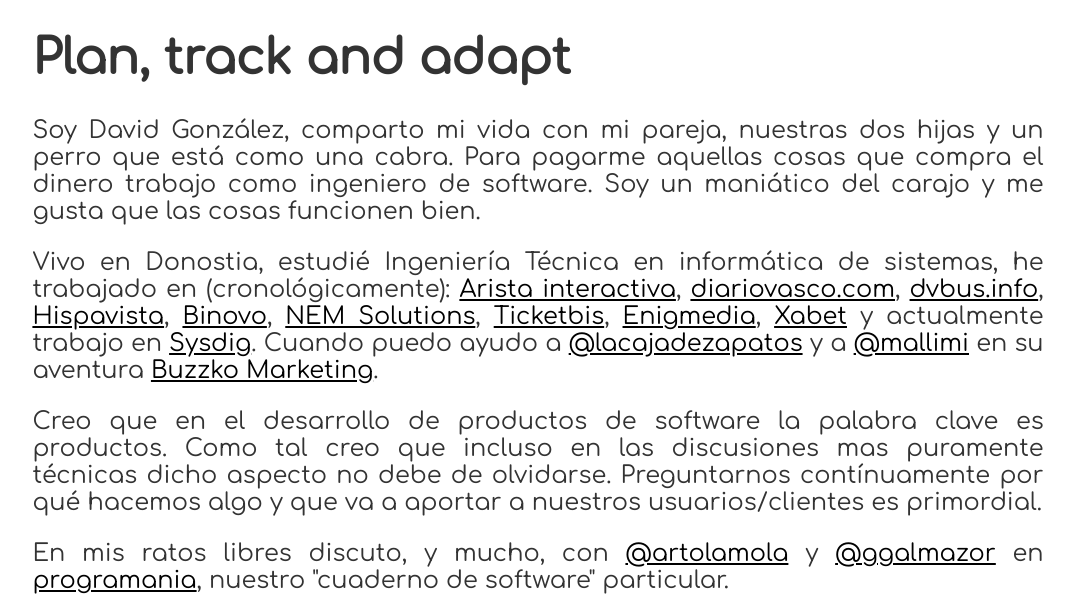
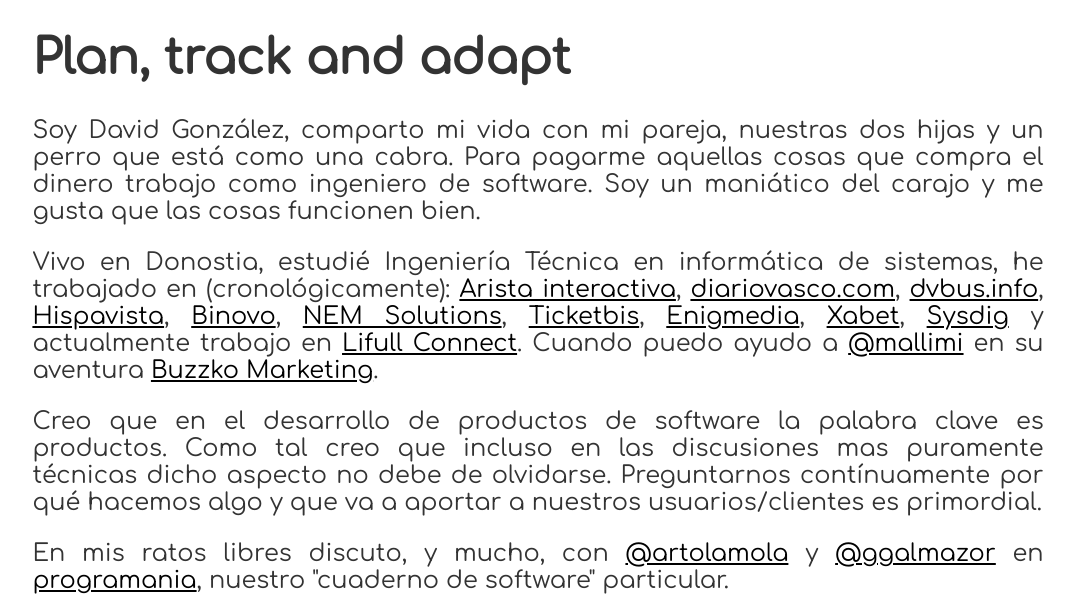
Before and after one commit to penguinjournals/penguinjournals-web, a PHP site: page / in a window 1280 px wide. Shown: the top 597 px of the page, without its empty margins (102-1177 px from the left). Run offline with PHP 8.4, Linux system fonts and the light colour scheme.

Commit message:
Updated because yes

```diff
--- a/index.php
+++ b/index.php
@@ -9,13 +9,14 @@
     <meta name="author" content="David González">
     <title>Penguinjournals, David González</title>
     <link href="css/style.css" rel="stylesheet">
+<script async src="https://pagead2.googlesyndication.com/pagead/js/adsbygoogle.js?client=ca-pub-4477095176837087" crossorigin="anonymous"></script>
   </head>
 
   <body>
   <div id="content">
     <h1>Plan, track and adapt</h1>
     <p>Soy David González, comparto mi vida con mi pareja, nuestras dos hijas y un perro que está como una cabra. Para pagarme aquellas cosas que compra el dinero trabajo como ingeniero de software. Soy un maniático del carajo y me gusta que las cosas funcionen bien.</p>
-    <p>Vivo en Donostia, estudié Ingeniería Técnica en informática de sistemas, he trabajado en (cronológicamente): <a href="http://arista.es" alt="Arista interactiva">Arista interactiva</a>, <a href="http://diariovasco.com" alt="Diariovasco.com">diariovasco.com</a>, <a href="http://dvbus.info" alt="DVbus canal de información urbana">dvbus.info</a>, <a href="http://hispavista.com" alt="Hispavista">Hispavista</a>, <a href="http://binovo.es" alt="Binovo">Binovo</a>, <a href="http://nemsolutions.com" alt="NEM Solutions">NEM Solutions</a>, <a href="http://ticketbis.com" alt="Ticketbis">Ticketbis</a>, <a href="http://enigmedia.es" alt="Enigmedia website">Enigmedia</a>, <a href="https://xabet.net" alt="Xabet Digital Solutions website">Xabet</a> y actualmente trabajo en <a href="https://sysdig.com" alt="Sysdig website">Sysdig</a>. Cuando puedo ayudo a <a href="http://twitter.com/lacajadezapatos">@lacajadezapatos</a> y a <a href="http://twitter.com/mallimi">@mallimi</a> en su aventura <a href="http://buzzko.com">Buzzko Marketing</a>.</p>
+    <p>Vivo en Donostia, estudié Ingeniería Técnica en informática de sistemas, he trabajado en (cronológicamente): <a href="http://arista.es" alt="Arista interactiva">Arista interactiva</a>, <a href="http://diariovasco.com" alt="Diariovasco.com">diariovasco.com</a>, <a href="http://dvbus.info" alt="DVbus canal de información urbana">dvbus.info</a>, <a href="http://hispavista.com" alt="Hispavista">Hispavista</a>, <a href="http://binovo.es" alt="Binovo">Binovo</a>, <a href="http://nemsolutions.com" alt="NEM Solutions">NEM Solutions</a>, <a href="http://ticketbis.com" alt="Ticketbis">Ticketbis</a>, <a href="http://enigmedia.es" alt="Enigmedia website">Enigmedia</a>, <a href="https://xabet.net" alt="Xabet Digital Solutions website">Xabet</a>, <a href="https://sysdig.com" alt="Sysdig website">Sysdig</a> y actualmente trabajo en <a href="https://www.lifullconnect.com/" alt="Lifull connect website">Lifull Connect</a>. Cuando puedo ayudo a <a href="http://twitter.com/mallimi">@mallimi</a> en su aventura <a href="http://buzzko.com">Buzzko Marketing</a>.</p>
     <p>Creo que en el desarrollo de productos de software la palabra clave es productos. Como tal creo que incluso en las discusiones mas puramente técnicas dicho aspecto no debe de olvidarse. Preguntarnos contínuamente por qué hacemos algo y que va a aportar a nuestros usuarios/clientes es primordial.</p>
     <p>En mis ratos libres discuto, y mucho, con <a href="http://twitter.com/artolamola">@artolamola</a> y <a href="http://twitter.com/ggalmazor">@ggalmazor</a> en <a href="http://programania.net">programania</a>, nuestro "cuaderno de software" particular.</p>
     <p>
```
